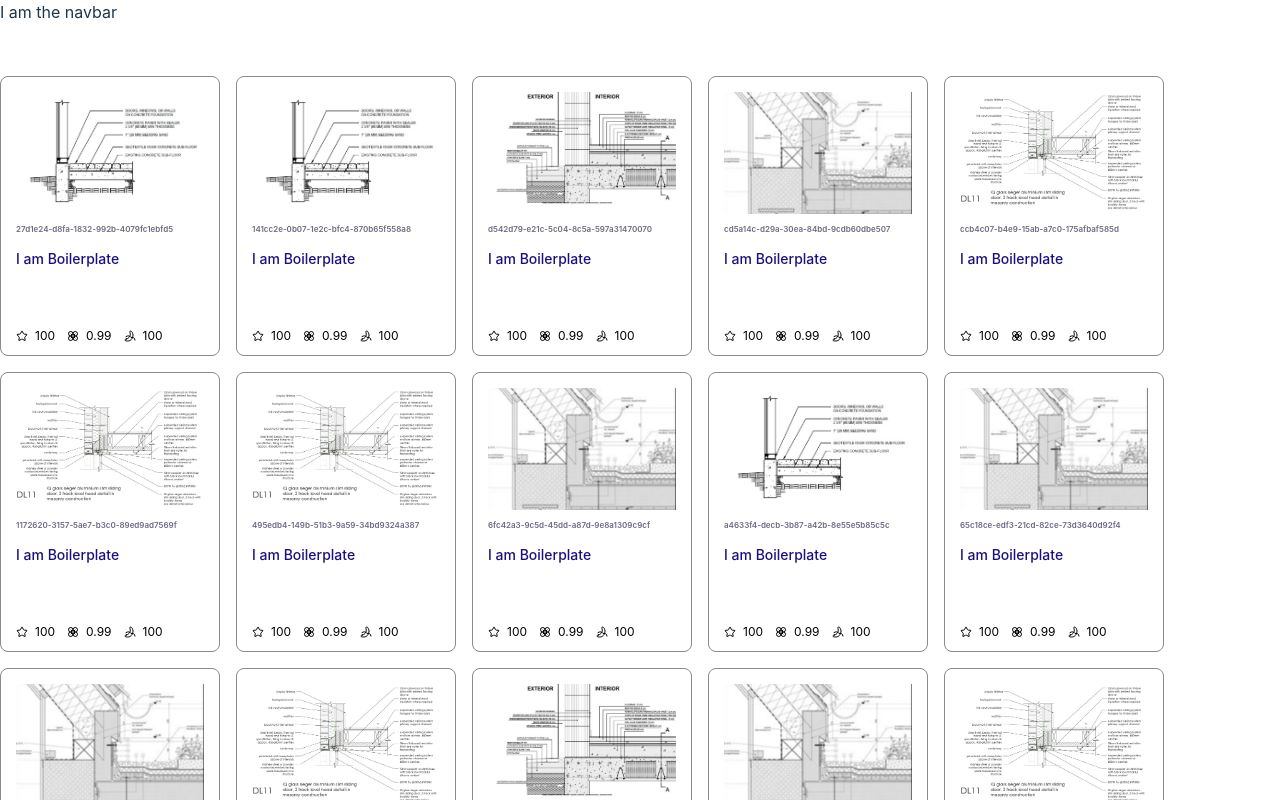
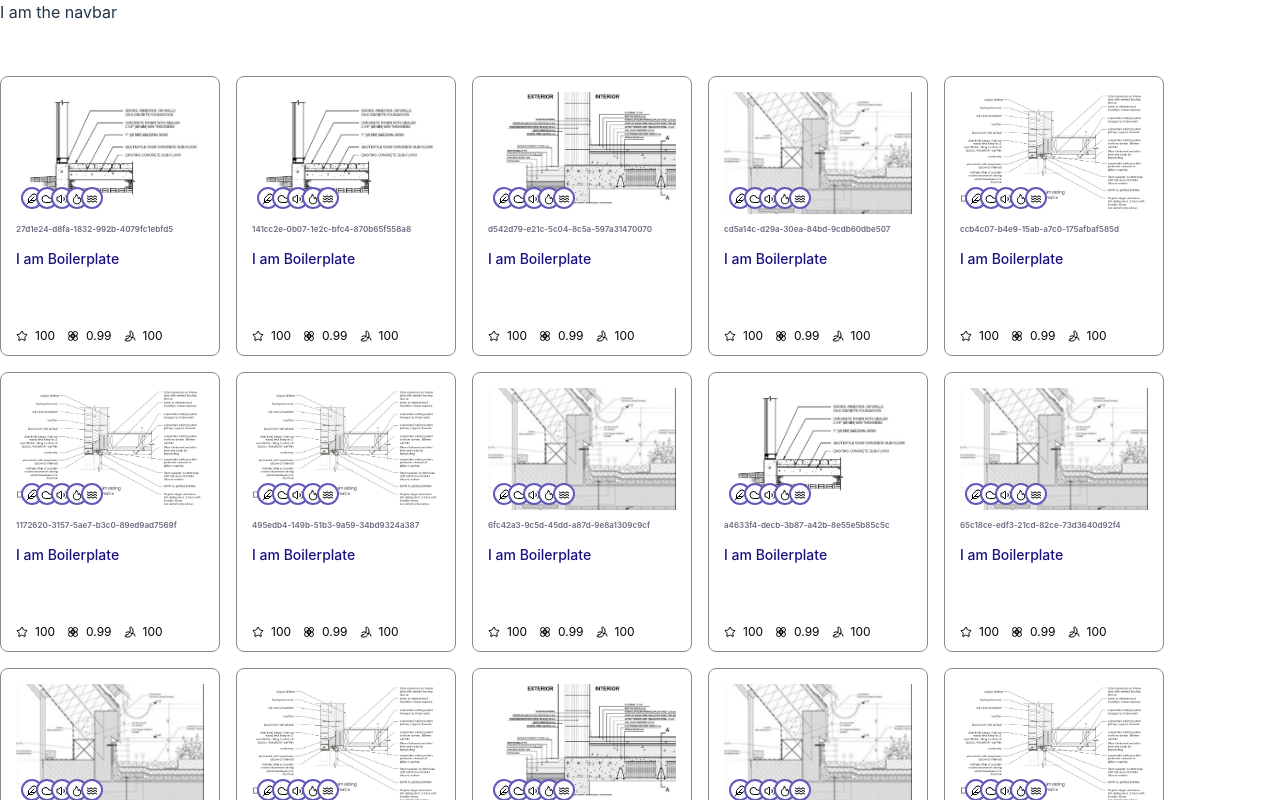
Before and after one commit to imanwarsame/opendetail, a React (Vite) app in the folder client/: page / in a window 1280 px wide. Built offline with nearby package versions, Linux system fonts and the light colour scheme; a web font is replaced by a local one.

Commit message:
more data available or not

```diff
--- a/client/src/features/search/DetailCard.tsx
+++ b/client/src/features/search/DetailCard.tsx
@@ -1,6 +1,8 @@
 import { useDetailStore } from '../../store';
 import { IDetailObject } from '../../types/detailobject';
-import { LuFlower, LuStar, LuBanana } from 'react-icons/lu';
+import { LuFlower, LuStar, LuBanana, LuFeather, LuCloud, LuVolume2 } from 'react-icons/lu';
+import { AiOutlineFire } from 'react-icons/ai';
+import { BiWater } from 'react-icons/bi';
 
 interface IDetailCardProps {
 	object: IDetailObject;
@@ -18,6 +20,23 @@ export const DetailCard: React.FC<IDetailCardProps> = ({ object, onClick }) => {
 		>
 			<div className='detail-card-img'>
 				<img src={object.keyimage} />
+				<div className='detail-card-img icons'>
+					<div className='detail-card-icon'>
+						<LuFeather size={12} style={{ color: 'black', transform: 'translate(3px,-2px)' }} />
+					</div>
+					<div className='detail-card-icon' style={{ left: 15 }}>
+						<LuCloud size={12} style={{ color: 'black', transform: 'translate(3px,-2px)' }} />
+					</div>
+					<div className='detail-card-icon' style={{ left: 30 }}>
+						<LuVolume2 size={12} style={{ color: 'black', transform: 'translate(3px,-2px)' }} />
+					</div>
+					<div className='detail-card-icon' style={{ left: 45 }}>
+						<AiOutlineFire size={12} style={{ color: 'black', transform: 'translate(3px,-2px)' }} />
+					</div>
+					<div className='detail-card-icon' style={{ left: 60 }}>
+						<BiWater size={12} style={{ color: 'black', transform: 'translate(3px,-2px)' }} />
+					</div>
+				</div>
 			</div>
 			<span className='detail-card-inset-title'>{object.id}</span>
 			<div className='detail-card-title'>{object.name}</div>
--- a/client/src/features/search/detailcard.css
+++ b/client/src/features/search/detailcard.css
@@ -16,6 +16,7 @@
   padding: 15px;
   border: 1px solid #8a8a8a;
   text-align: left;
+  cursor: pointer;
 }
 
 .detail-card:hover {
@@ -37,9 +38,28 @@
 }
 
 .detail-card-img {
+  position: relative;
   width: 188px;
   height: 122px;
   border-radius: 4px;
+}
+
+.detail-card-img.icons {
+  position: absolute;
+  left: 5px;
+  bottom: -95px;
+  width: 188px;
+  height: 122px;
+  border-radius: 4px;
+}
+
+.detail-card-icon {
+  position: absolute;
+  height: 18px;
+  width: 18px;
+  border-radius: 11px;
+  background-color: #fff;
+  border: 2px solid #615aba;
 }
 
 .detail-card-inset-title {
```
